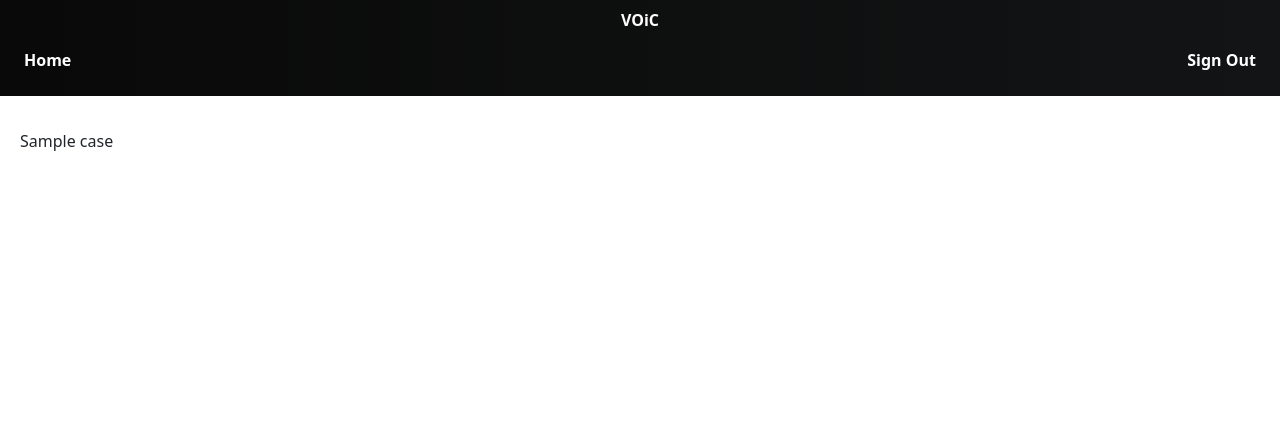
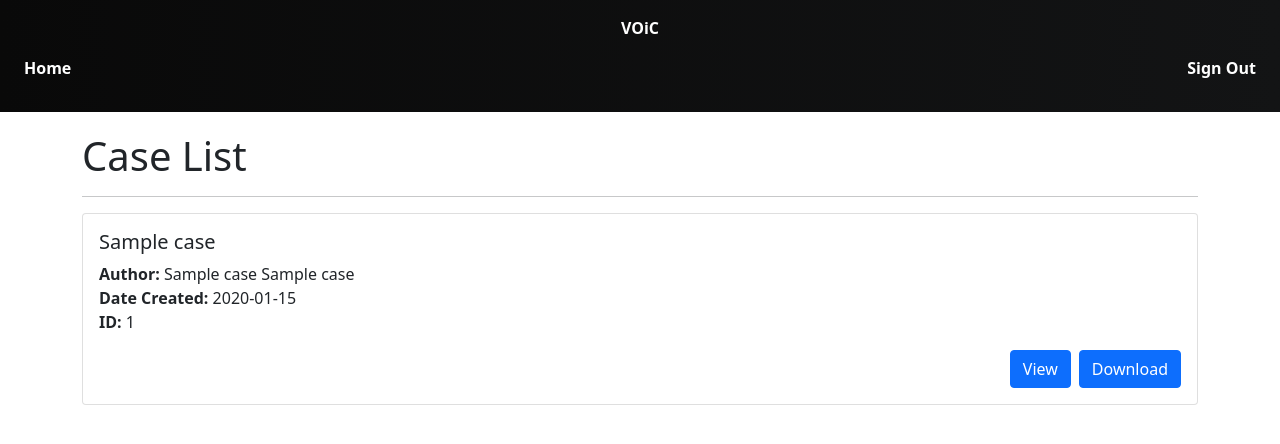
Before and after one commit to ConnerWiench/VOiC, a Flask app: template frontend/templates/case_list.html in a window 1280 px wide. Shown: the top 444 px of the page. Run offline with Flask 2, Linux system fonts and the light colour scheme; the template is opened without the code that fills it: most values are stand-ins (such as "Sample title", 1, 10 or a date in 2020).

Commit message:
Gave case_list a better looking template. Still subject to style change

```diff
--- a/frontend/app.py
+++ b/frontend/app.py
@@ -116,17 +116,33 @@ def case_list(facts = None):
         print("Redirecting...")
         return redirect('/log_in')
 
+    # Pull up to 25 case information arrays to list
     with conn.cursor() as cursor:
         if facts == None:
-            cursor.execute("SELECT case_number, case_document, case_time_created\n"\
-                            "FROM court_case;")
+            cursor.execute("SELECT case_number, case_document, case_time_created, "\
+                            "u.user_first, u.user_last, case_level_required\n"\
+                            "FROM court_case\n"
+                            "INNER JOIN court_user AS u ON court_case.case_user_created=u.user_name;")
         else:
-            cursor.execute("SELECT case_number, case_document, case_time_created\n"\
-                            "FROM court_case;")
+            cursor.execute("SELECT case_number, case_document, case_time_created, "\
+                            "u.user_first, u.user_last, case_level_required\n"\
+                            "FROM court_case\n"
+                            "INNER JOIN court_user AS u ON court_case.case_user_created=u.user_name;")
                             #Put Where statement to check the fact blob
-        cases = cursor.fetchall()
+        cases = cursor.fetchmany(size=25)
 
-    return render_template('case_list.html', cases=cases)
+    # Get user level to determine which cards should have edit button.
+    currentUser = session.get('user')
+    with conn.cursor() as cursor:
+        cursor.execute("SELECT user_level\n"\
+                        "FROM court_user\n"\
+                        f"WHERE user_name = '{currentUser}';")
+        userLevel = cursor.fetchone()[0]
+    # If nothing else, put user at minimum level.
+    if userLevel is None:
+        userLevel = 0
+
+    return render_template('case_list.html', cases=cases, userLevel=userLevel)
 
 @app.route("/case_create")
 def case_create():
@@ -158,9 +174,6 @@ def api_case_create():
     _case_time_created = time.strftime('%Y-%m-%d %H:%M:%S')
     _case_document = convert_to_alpnum(request.form["form_document"])
     _case_file_path = f"{DOCUMENT_PATH}{_case_document}"
-
-    # Debug Line
-    print(f"{_case_id}, {_case_charge}, {_case_verdict}, {_case_user_created}, {_case_level}, {_case_time_created}, {_case_file_path}")
 
     # Users the session saved username to get the user's access level.
     if not (_case_id and _case_charge and _case_verdict \
--- a/frontend/templates/case_list.html
+++ b/frontend/templates/case_list.html
@@ -6,13 +6,13 @@
   <meta name="viewport" content="width=device-width, initial-scale=1">
   <title>VOiC Case List</title>
 
-  <link rel="stylesheet" href="static/style.css"/>
+  <link rel="stylesheet" href="static/style.css" />
   <!-- Bootstrap core CSS -->
   <link href="https://cdn.jsdelivr.net/npm/bootstrap@5.0.2/dist/css/bootstrap.min.css" rel="stylesheet">
   <script src="https://cdn.jsdelivr.net/npm/bootstrap@5.0.2/dist/js/bootstrap.bundle.min.js"></script>
 </head>
 
-<div class="container-fluid bg-voic">
+<div class="container-fluid bg-voic navbar">
   <table class="table table-borderless">
     <tbody>
       <tr class="row">
@@ -32,20 +32,32 @@
   </table>
 </div>
 
-<!-- This is temporary as I only kind of understand div spacing -->
-{% for i in range(5) %}<br>{% endfor %}
+<body>
+  <div class="container-md">
+    <h1>Case List</h1>
+    <hr>
 
-<div class="container-xxl bg-white">
-  <table>
-    <!-- You can use indexing (case[#]) to specify certain elements -->
     {% for case in cases %}
-    <tr class="row p-2">
-      <td class="col text-start">
-        {{ case }}
-      </td>
-    </tr>
+    <div class="card mb-3">
+      <div class="card-body">
+        <h5 class="card-title">{{ case[1] }}</h5>
+        <p class="card-text">
+          <strong>Author:</strong> {{ case[3] }} {{ case[4] }}<br>
+          <strong>Date Created:</strong> {{ case[2].strftime('%B %d, %Y') }}<br>
+          <strong>ID:</strong> {{ case[0] }}<!-- <br> -->
+          <!-- <strong>Level:</strong> {{ case[5] }} -->
+        </p>
+        <div class="d-flex justify-content-end">
+          {% if userLevel >= case[5] %}
+          <a href="#" class="btn btn-primary me-2"><i class="fas fa-edit"></i> Edit</a>
+          {% endif %}
+          <a href="#" class="btn btn-primary me-2"><i class="fas fa-eye"></i> View</a>
+          <a href="#" class="btn btn-primary"><i class="fas fa-download"></i> Download</a>
+        </div>
+      </div>
+    </div>
     {% endfor %}
-  </table>
-</div>
+  </div>
+</body>
 
 </html>
```
